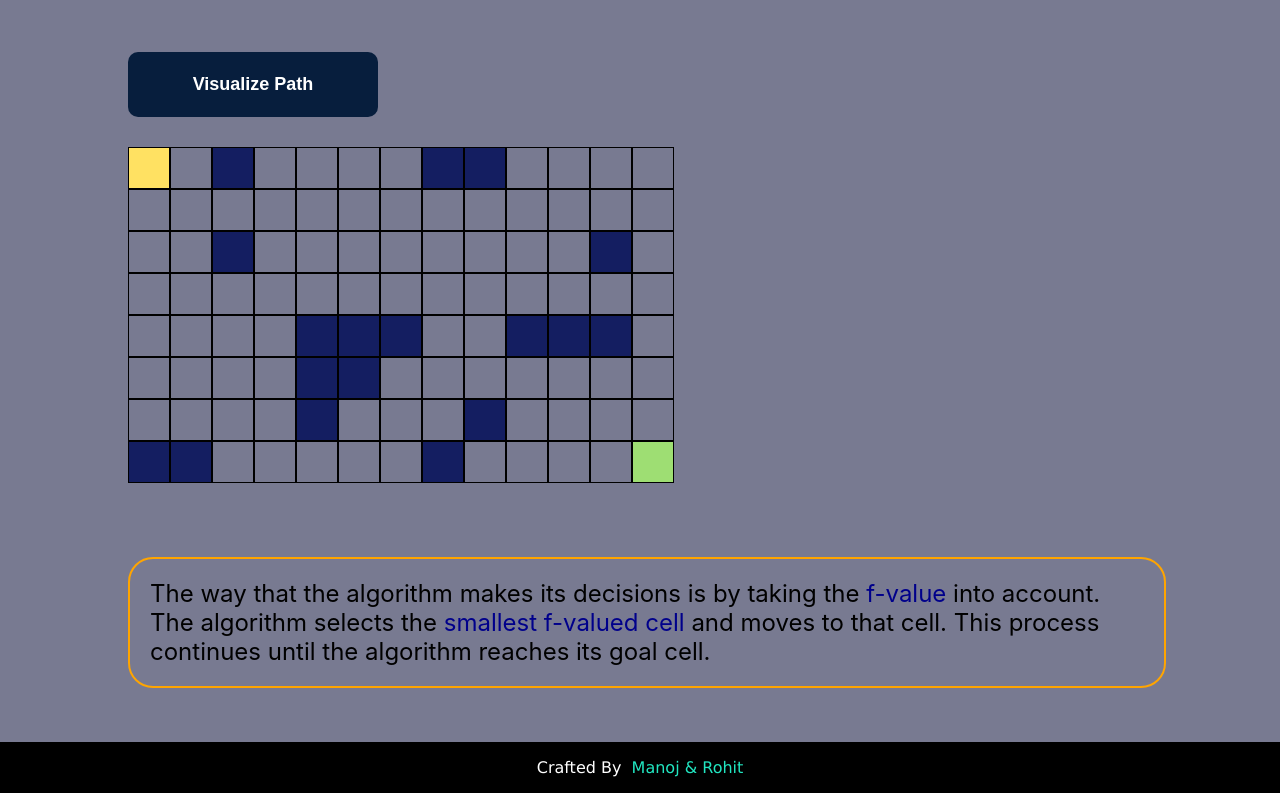
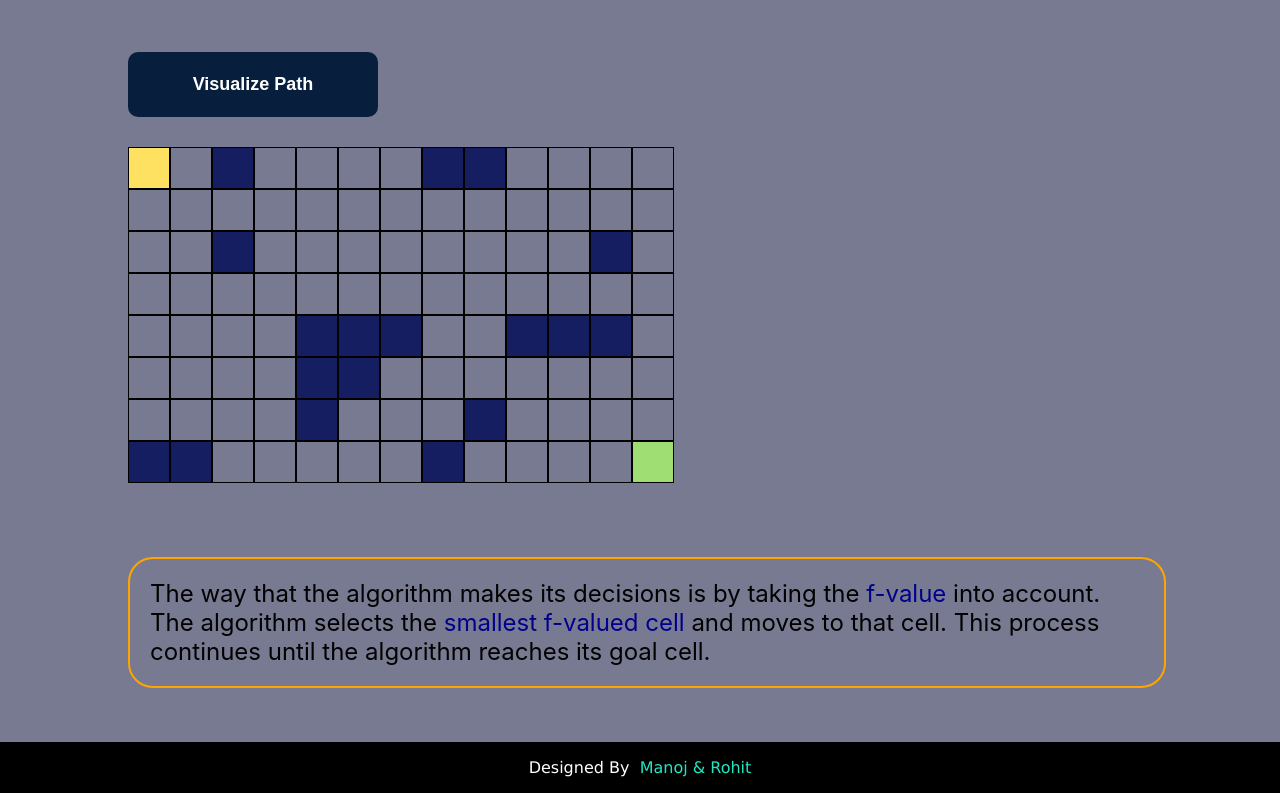
Before and after one commit to manojnsut/PathSimplified, a React (Create React App) app: page / in a window 1280 px wide. Shown: the part 337-1130 px from the top of the page. Built offline with nearby package versions, Linux system fonts and the light colour scheme.

Commit message:
Update Footer.js

```diff
--- a/src/components/Footer/Footer.js
+++ b/src/components/Footer/Footer.js
@@ -4,6 +4,6 @@ import "./Footer.css"
 
 export default function Footer() {
     return (
-        <div className='footer'> Crafted By &nbsp;<span style={{color:"#21E6C1"}}> Manoj & Rohit</span></div>
+        <div className='footer'> Designed By &nbsp;<span style={{color:"#21E6C1"}}> Manoj & Rohit</span></div>
     )
 }
```
